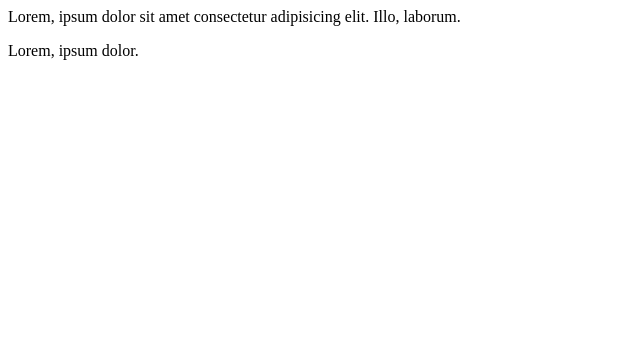
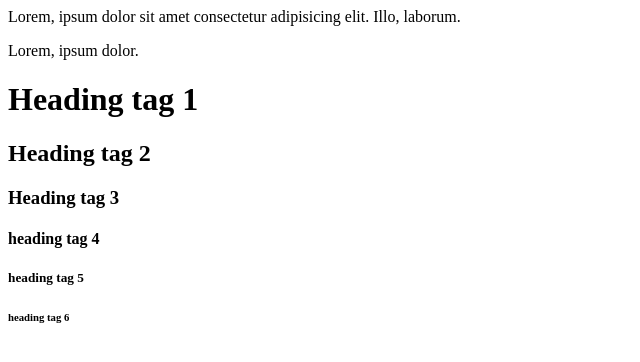
Before and after one commit to Edel770/Lesson-2-Activity-1, a plain HTML site: page index.html in a window 1280 px wide. Shown: the whole page, without its empty margins (0-640 px from the left). Drawn offline with Linux system fonts and the light colour scheme.

Commit message:
p and heading tag

```diff
--- a/index.html
+++ b/index.html
@@ -6,6 +6,12 @@
     </head>
     <body>
         <p> Lorem, ipsum dolor sit amet consectetur adipisicing elit. Illo, laborum.</p>
-   <p> Lorem, ipsum dolor.</p>
+        <p> Lorem, ipsum dolor.</p>
+    <h1>Heading tag 1</h1>
+    <h2>Heading tag 2</h2>
+    <h3>Heading tag 3</h3>
+    <h4>heading tag 4</h4>
+    <h5>heading tag 5</h5>
+    <h6>heading tag 6</h6>
     </body>
 </html>
```
